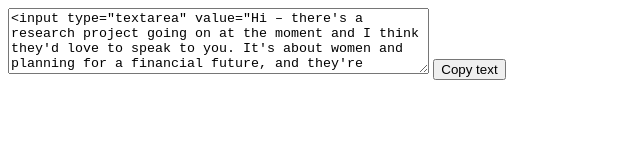
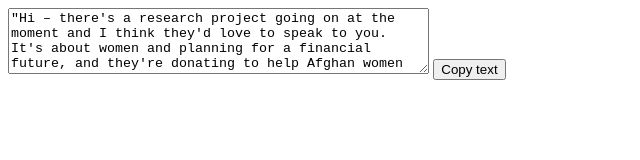
Before and after one commit to baileytalks/baileytalks.github.io, a plain HTML site: page gfp-copy-text.html in a window 1280 px wide. Shown: the whole page, without its empty margins (0-640 px from the left). Drawn offline with Linux system fonts and the light colour scheme.

Commit message:
Update gfp-copy-text.html

```diff
--- a/gfp-copy-text.html
+++ b/gfp-copy-text.html
@@ -28,7 +28,7 @@ input[type=textarea] {
 <body>
 <!-- The text field -->
     <textarea  id="myInput" name="copy-field" rows="4" cols="50" >
-<input type="textarea" value="Hi – there's a research project going on at the moment and I think they'd love to speak to you. It's about women and planning for a financial future, and they're donating to help Afghan women when people participate. Check it out maybe? https://goodfutureproject.com/" >
+"Hi – there's a research project going on at the moment and I think they'd love to speak to you. It's about women and planning for a financial future, and they're donating to help Afghan women when people participate. Check it out maybe? https://goodfutureproject.com/"
 </textarea>
 <!-- The button used to copy the text -->
 <button onclick="myFunction()">Copy text</button>
```
